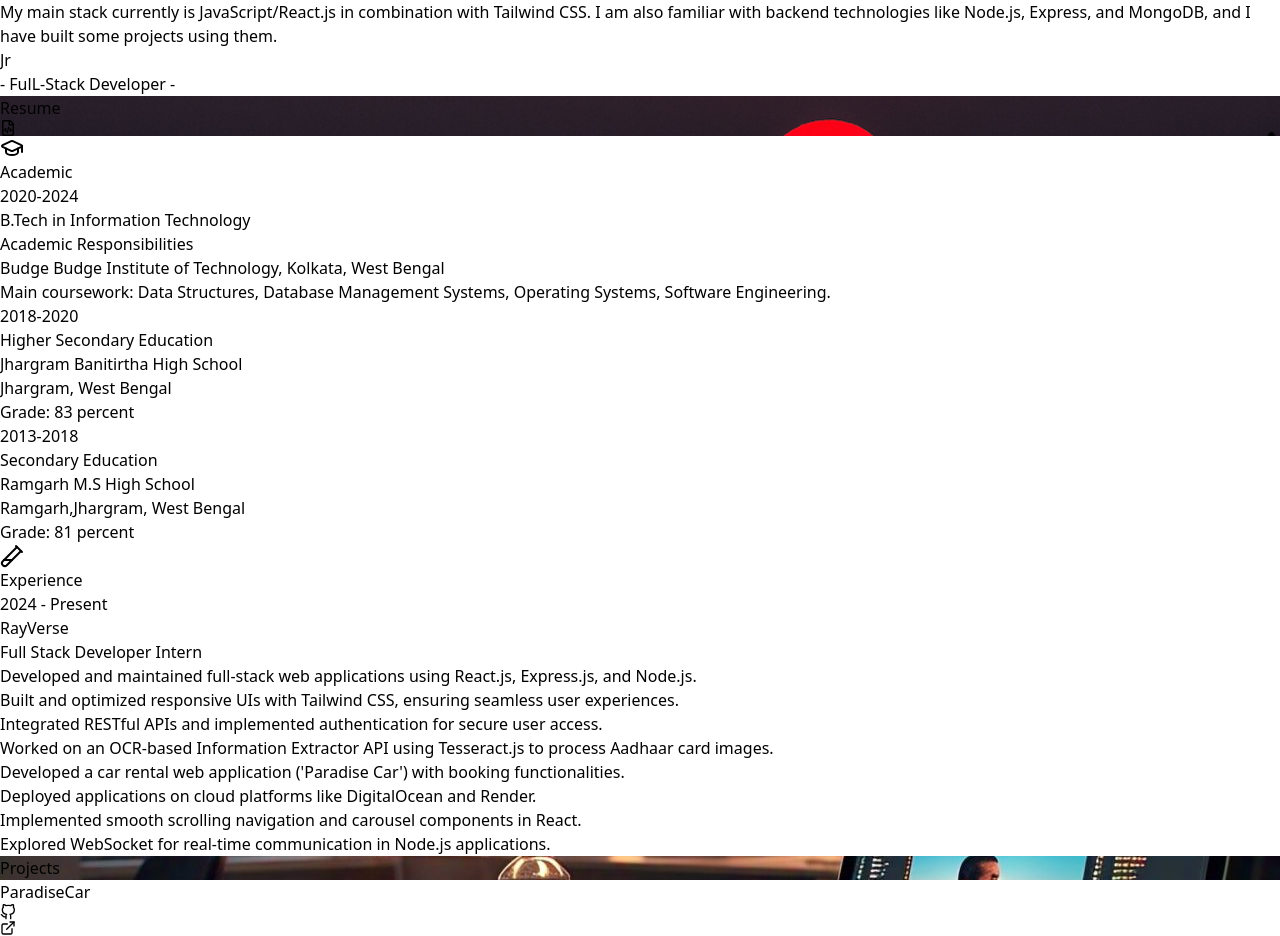
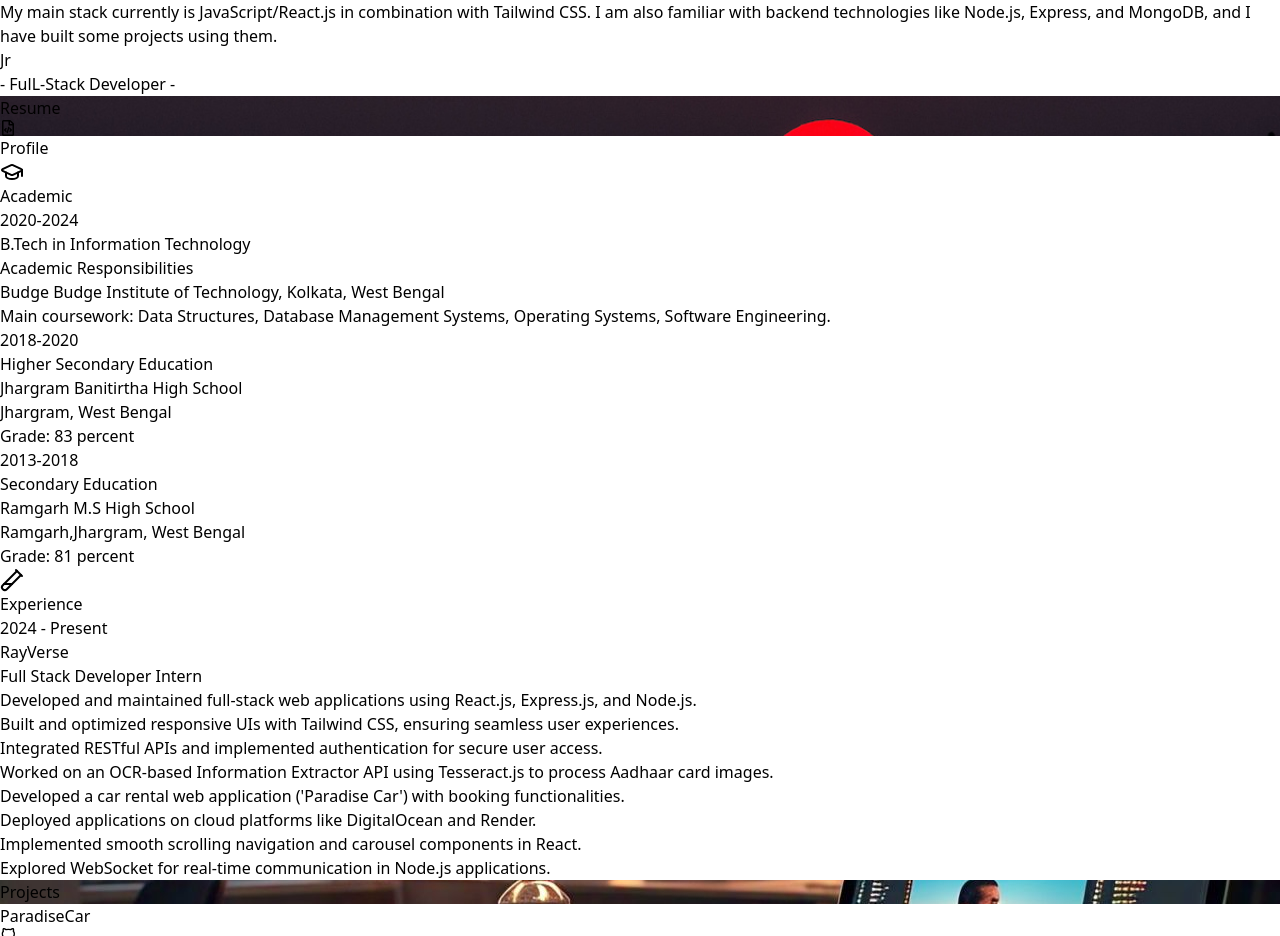
Before and after one commit to Arkajyoti333/Profolio_arka.dev, a React (Vite) app: page / in a window 1280 px wide. Shown: the part 3820-4756 px from the top of the page. Built offline with nearby package versions, Linux system fonts and the light colour scheme.

Commit message:
`Moved Profile component from components/Profile to pages/Profile`

```diff
--- a/src/App.jsx
+++ b/src/App.jsx
@@ -6,7 +6,7 @@ import Resume from './pages/Resume/Resume.jsx'
 import ContactUs from './pages/Contact/ContactUs.jsx'
 import Footer from './components/Footer/Footer.jsx'
 import { motion, useScroll } from "framer-motion"
-import Profile from './components/Profile/profile.jsx'
+import Profile from './pages/Profile/profile.jsx'
 
 
 
--- a/src/components/Profile/profile.jsx
+++ b/src/pages/Profile/profile.jsx
@@ -55,6 +55,11 @@ import { GraduationCap, TestTube2 } from 'lucide-react'
 
   return (
     <section id='/profile' className='border'>
+      <div className='bg-gray-50 p-5 text-center cursor-pointer mt-5'>
+        <h1 className='text-3xl font-bold text-red-700'>
+          Profile
+        </h1>
+       </div>
     <div className="container mx-auto p-4 max-w-full bg-gray-50 flex justify-end ">
       <div className="grid md:grid-cols-2 gap-10 max-w-6xl  p-3  mr-0">
         {/* Academic Section */}
```
